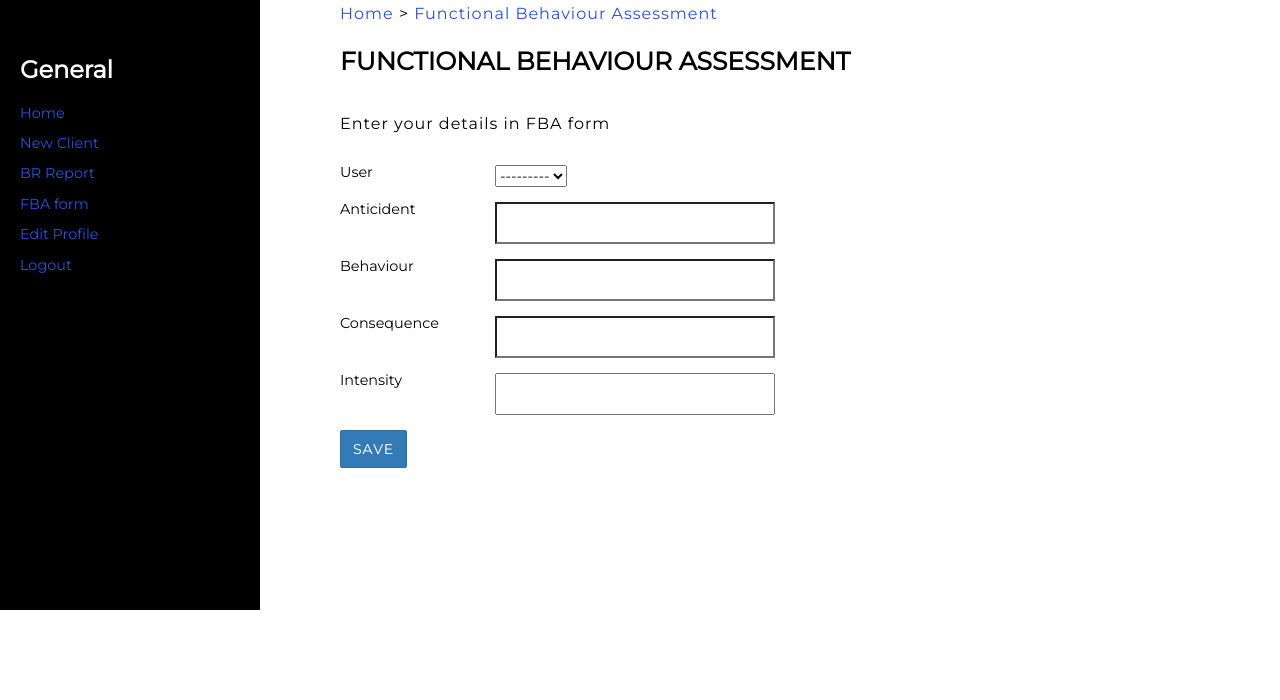
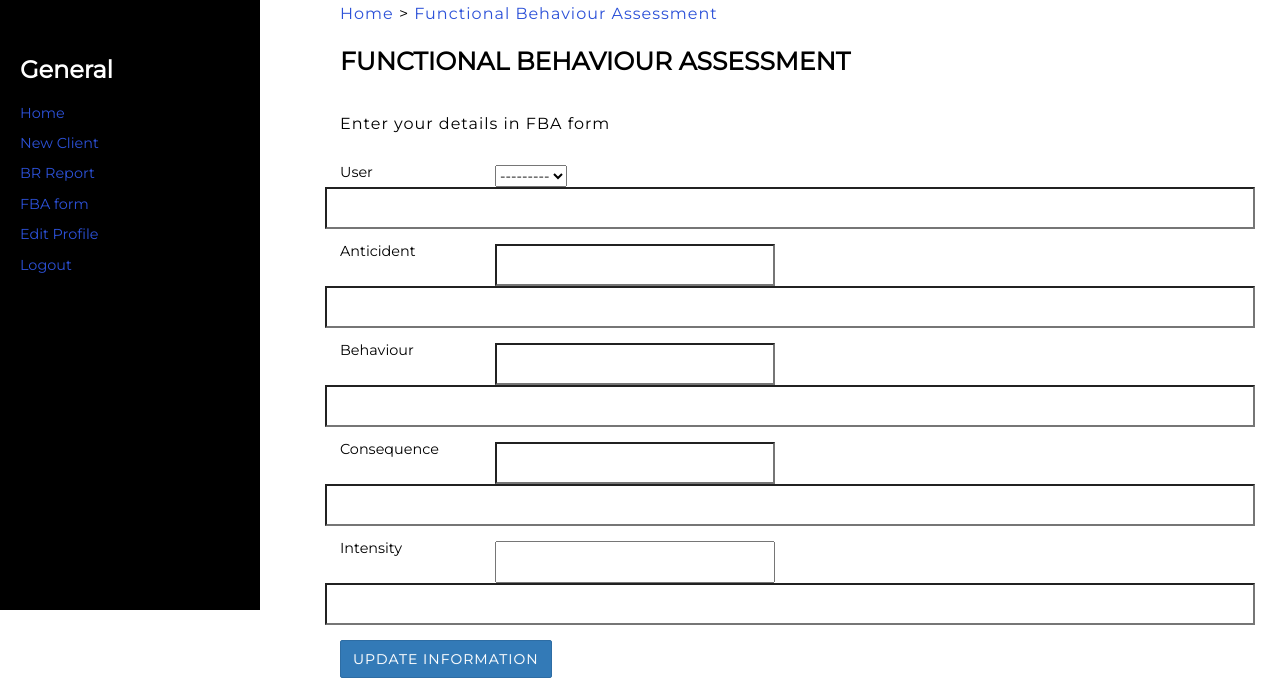
Before and after one commit to NBGAzure/Positivebehaviour, a Django app: template PBSS/form_fba/templates/edit.html in a window 1280 px wide. Shown: the part 190-890 px from the top of the page. Before the commit the page ends 800 px from the top, so only its background shows below. Run offline with Django 3.2, Linux system fonts and the light colour scheme; the template is opened without the code that fills it: values that come from a table or form of the project are taken from there, others are empty; some libraries are stand-ins or nearby versions.

Commit message:
edit functionality 90% and stable client feilds

```diff
--- a/PBSS/form_fba/templates/edit.html
+++ b/PBSS/form_fba/templates/edit.html
@@ -12,7 +12,6 @@
           <p style="text-align: center;">Manage work on daily basis.</p>
         </div>
       </div>
-
                    <div class="row heading">
                         <div class="col-lg-12" style="margin-top: 5%; margin-bottom: 3%;">
                             <p style="margin-bottom: 3%;"><a href="{% url 'client' %}">Home</a> > <a href="#"> Functional Behaviour Assessment</a></p>
@@ -20,7 +19,7 @@
                         </div>
                     </div>
 
-               <form method="POST" class="post-form" action="/std/">
+               <form method="POST" class="post-form" action="/update/{{ form_fba.id }}">
                    <input type="hidden" name="id" id="id" required maxlength="20" value="{{ form_fba.id }}"/>
     {% csrf_token %}
 
@@ -36,34 +35,31 @@
     <div class="form-group row">
         <label class="col-sm-2 col-form-label">User</label>
         <div class="col-sm-4">{{ form.user }} </div>
-
+        <input type="text" name="user" value="{{ form_fba.user }}">
     </div>
 
      <div class="form-group row">
         <label class="col-sm-2 col-form-label">Anticident</label>
         <div class="col-sm-4">{{ form.anticedent }} </div>
-
-    </div>  <div class="form-group row">
+        <input type="text" name="anticedent" value="{{ form_fba.anticedent }}">
+    </div>
+       <div class="form-group row">
         <label class="col-sm-2 col-form-label">Behaviour</label>
         <div class="col-sm-4">{{ form.behaviour }} </div>
-
-    </div>  <div class="form-group row">
+        <input type="text" name="behaviour" value="{{ form_fba.behaviour }}">
+    </div>
+                   <div class="form-group row">
         <label class="col-sm-2 col-form-label">Consequence</label>
         <div class="col-sm-4">{{ form.consequence }} </div>
-
-    </div>  <div class="form-group row">
+        <input type="text" name="consequence" value="{{ form_fba.consequence }}">
+    </div>
+                   <div class="form-group row">
         <label class="col-sm-2 col-form-label">Intensity</label>
         <div class="col-sm-4">{{ form.intensity }} </div>
-
+        <input type="text" name="intensity" value="{{ form_fba.intensity }}">
     </div>
-
-
-        <button type="submit" class="btn btn-primary">Save</button>
-
-
-
+        <button type="submit" class="btn btn-primary">Update Information</button>
 </form>
-
         </div></div></div></div>
   </main>
     </div>
--- a/PBSS/users/views.py
+++ b/PBSS/users/views.py
@@ -118,14 +118,14 @@ class PostCreateView(LoginRequiredMixin, CreateView):
     content = forms.CharField(required='true', label=(''), max_length=30,
                              widget=forms.TextInput(attrs={"placeholder": "Content"}))
     model = Post
-    fields = ['client_name', 'DOB', 'email', 'location', 'history', 'gender', 'content']
+    fields = ['client_name', 'email', 'content']
     def form_valid(self, form):
         form.instance.author = self.request.user
         return super().form_valid(form)
 
 class PostUpdateView(LoginRequiredMixin, UserPassesTestMixin, UpdateView):
     model = Post
-    fields = ['client_name', 'DOB', 'email', 'location', 'history', 'gender', 'content']
+    fields = ['client_name', 'email', 'content']
     def form_valid(self, form):
         form.instance.author = self.request.user
         return super().form_valid(form)
@@ -134,6 +134,7 @@ class PostUpdateView(LoginRequiredMixin, UserPassesTestMixin, UpdateView):
         if self.request.user == post.author:
             return True
         return False
+
 class PostDeleteView(LoginRequiredMixin, UserPassesTestMixin, DeleteView):
     model = Post
     success_url = '/client'
```
Also changed, not shown: PBSS/users/models.py (+2 -8 lines).
